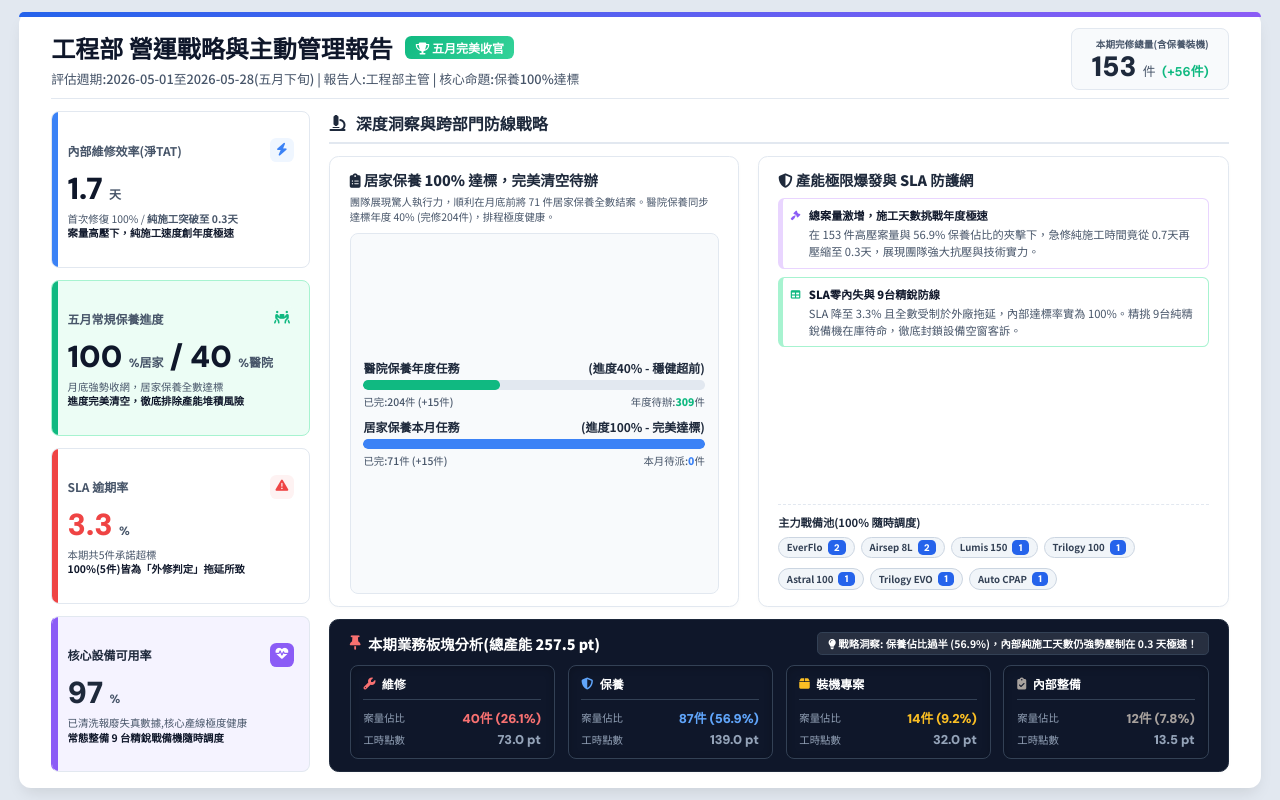
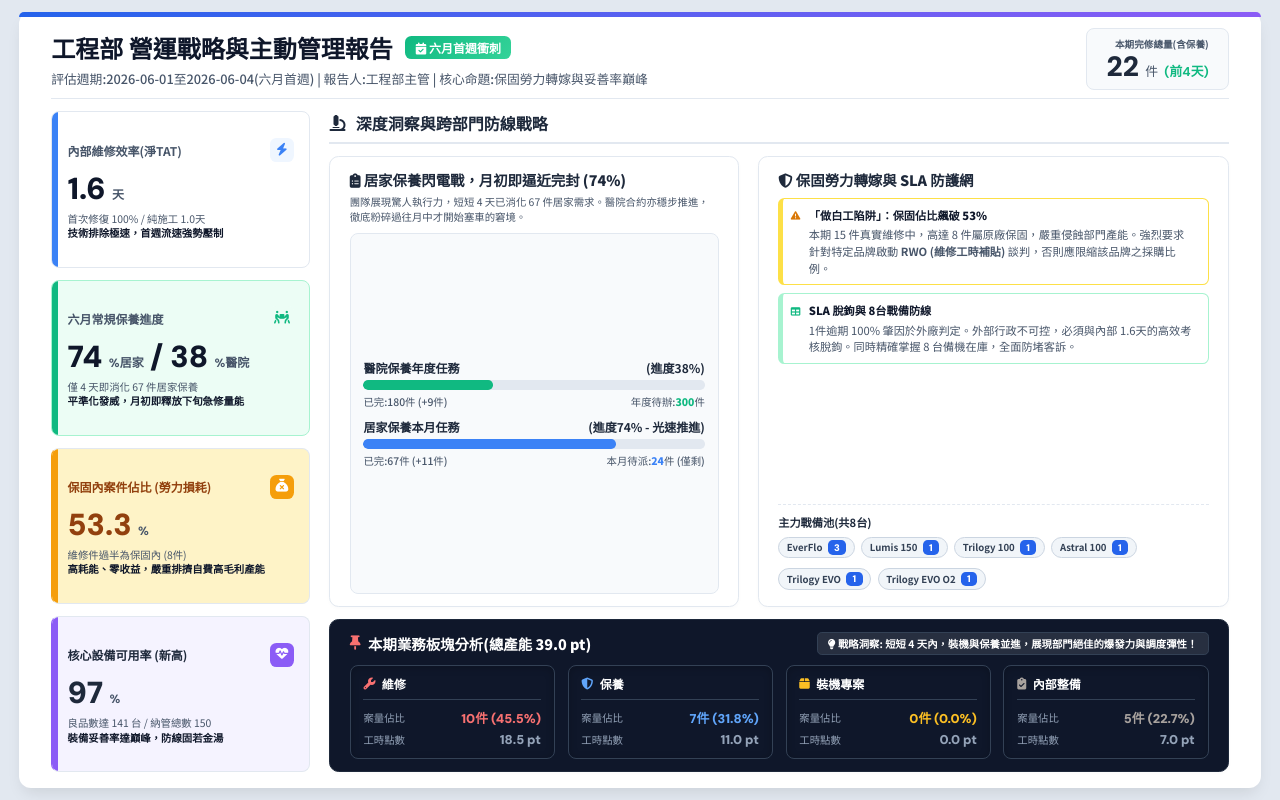
Before and after one commit to JamieHuang001/my-webpage, a plain HTML site: page index.html in a window 1280 px wide. Drawn offline with Linux system fonts and the light colour scheme.

Commit message:
Update index.html

```diff
--- a/index.html
+++ b/index.html
@@ -168,6 +168,7 @@
         .kpi-card.danger::before { background: var(--status-danger); }
         .kpi-card.info::before { background: var(--status-info); }
         .kpi-card.purple::before { background: var(--status-purple); }
+        .kpi-card.warning::before { background: #f59e0b; }
 
         .kpi-header {
             display: flex; justify-content: space-between; align-items: center; margin-bottom: 0.8vh;
@@ -186,6 +187,7 @@
         .kpi-card.danger .kpi-icon { background: var(--status-danger-bg); color: var(--status-danger); }
         .kpi-card.info .kpi-icon { background: var(--status-info-bg); color: var(--status-info); }
         .kpi-card.purple .kpi-icon { background: var(--status-purple-bg); color: var(--status-purple); }
+        .kpi-card.warning .kpi-icon { background: #fef3c7; color: #d97706; }
 
         .kpi-value {
             font-size: clamp(22px, 3.8vh, 48px);
@@ -198,6 +200,7 @@
 
         .kpi-value span { font-size: clamp(10px, 1.5vh, 18px); font-weight: 700; color: var(--text-muted); }
         .kpi-card.danger .kpi-value { color: var(--status-danger); }
+        .kpi-card.warning .kpi-value { color: #d97706; }
 
         .kpi-desc { font-size: clamp(9px, 1.3vh, 16px); line-height: 1.4; color: var(--text-muted); }
         .kpi-desc strong { color: var(--text-main); }
@@ -270,12 +273,14 @@
         }
         .action-list li.policy { border-left-color: var(--status-purple); border: 1px solid #e9d5ff; border-left-width: 0.4vw; background: white;}
         .action-list li.leveling { border-left-color: var(--status-success); border: 1px solid #a7f3d0; border-left-width: 0.4vw; background: white;}
+        .action-list li.critical { border-left-color: #f59e0b; border: 1px solid #fde047; border-left-width: 0.4vw; background: white;}
 
         .action-list li::before {
             font-family: 'Font Awesome 6 Free'; font-weight: 900; position: absolute; left: 0.6vw; top: 1.2vh; font-size: clamp(8px, 1.2vh, 14px);
         }
         .action-list li.policy::before { content: '\f0e3'; color: var(--status-purple); }
         .action-list li.leveling::before { content: '\f0ce'; color: var(--status-success); }
+        .action-list li.critical::before { content: '\f071'; color: #d97706; }
 
         .highlight-title { font-weight: 900; color: var(--text-main); display: block; margin-bottom: 0.3vh; }
 
@@ -322,12 +327,12 @@
     <!-- Header -->
     <div class="header">
         <div class="header-left">
-            <h1>工程部 營運戰略與主動管理報告 <span class="badge-proactive"><i class="fa-solid fa-trophy"></i> 五月完美收官</span></h1>
-            <p>評估週期:2026-05-01至2026-05-28(五月下旬) | 報告人:工程部主管 | 核心命題:保養100%達標</p>
+            <h1>工程部 營運戰略與主動管理報告 <span class="badge-proactive"><i class="fa-solid fa-calendar-check"></i> 六月首週衝刺</span></h1>
+            <p>評估週期:2026-06-01至2026-06-04(六月首週) | 報告人:工程部主管 | 核心命題:保固勞力轉嫁與妥善率巔峰</p>
         </div>
         <div class="header-right">
-            <div class="sub-metric">本期完修總量(含保養裝機)</div>
-            <div class="metric">153 <span style="font-size: clamp(10px, 1.6vh, 20px); color: var(--text-muted); font-weight: 500;">件</span> <span style="font-size: clamp(10px, 1.6vh, 16px); color: var(--status-success); font-weight: 700;">(+56件)</span></div>
+            <div class="sub-metric">本期完修總量(含保養)</div>
+            <div class="metric">22 <span style="font-size: clamp(10px, 1.6vh, 20px); color: var(--text-muted); font-weight: 500;">件</span> <span style="font-size: clamp(10px, 1.6vh, 16px); color: var(--status-success); font-weight: 700;">(前4天)</span></div>
         </div>
     </div>
 
@@ -340,38 +345,38 @@
                     <span class="kpi-title">內部維修效率(淨TAT)</span>
                     <div class="kpi-icon"><i class="fa-solid fa-bolt"></i></div>
                 </div>
-                <div class="kpi-value">1.7<span>天</span></div>
-                <div class="kpi-desc">首次修復 100% / <b>純施工突破至 0.3天</b><br><strong>案量高壓下，純施工速度創年度極速</strong></div>
+                <div class="kpi-value">1.6<span>天</span></div>
+                <div class="kpi-desc">首次修復 100% / 純施工 1.0天<br><strong>技術排除極速，首週流速強勢壓制</strong></div>
             </div>
 
-            <!-- 保養進度 -->
+            <!-- 保養進度 (超高效率達成) -->
             <div class="kpi-card success" style="background: var(--status-success-bg); border-color: #a7f3d0;">
                 <div class="kpi-header">
-                    <span class="kpi-title">五月常規保養進度</span>
+                    <span class="kpi-title">六月常規保養進度</span>
                     <div class="kpi-icon"><i class="fa-solid fa-people-carry-box"></i></div>
                 </div>
-                <div class="kpi-value">100<span>%居家</span> / 40<span>%醫院</span></div>
-                <div class="kpi-desc">月底強勢收網，居家保養全數達標<br><strong>進度完美清空，徹底排除產能堆積風險</strong></div>
+                <div class="kpi-value">74<span>%居家</span> / 38<span>%醫院</span></div>
+                <div class="kpi-desc">僅 4 天即消化 67 件居家保養<br><strong>平準化發威，月初即釋放下旬急修量能</strong></div>
             </div>
 
-            <!-- SLA 數據 -->
-            <div class="kpi-card danger">
+            <!-- 保固做白工警訊 (新增) -->
+            <div class="kpi-card warning" style="border-left-color: #f59e0b; background: #fef3c7;">
                 <div class="kpi-header">
-                    <span class="kpi-title">SLA 逾期率</span>
-                    <div class="kpi-icon"><i class="fa-solid fa-triangle-exclamation"></i></div>
+                    <span class="kpi-title" style="color: #92400e;">保固內案件佔比 (勞力損耗)</span>
+                    <div class="kpi-icon" style="background: #f59e0b; color: white;"><i class="fa-solid fa-sack-xmark"></i></div>
                 </div>
-                <div class="kpi-value">3.3<span>%</span></div>
-                <div class="kpi-desc">本期共5件承諾超標<br><strong>100%(5件)皆為「外修判定」拖延所致</strong></div>
+                <div class="kpi-value" style="color: #92400e;">53.3<span>%</span></div>
+                <div class="kpi-desc">維修件過半為保固內 (8件)<br><strong>高耗能、零收益，嚴重排擠自費高毛利產能</strong></div>
             </div>
 
-            <!-- 核心設備可用率 -->
+            <!-- 核心設備可用率 (新高) -->
             <div class="kpi-card purple" style="border-left-color: var(--status-purple); background: var(--status-purple-bg);">
                 <div class="kpi-header">
-                    <span class="kpi-title" style="color: var(--brand-primary);">核心設備可用率</span>
+                    <span class="kpi-title" style="color: var(--brand-primary);">核心設備可用率 (新高)</span>
                     <div class="kpi-icon" style="background: var(--status-purple); color: white;"><i class="fa-solid fa-heart-pulse"></i></div>
                 </div>
                 <div class="kpi-value" style="color: var(--brand-primary);">97<span>%</span></div>
-                <div class="kpi-desc">已清洗報廢失真數據,核心產線極度健康<br><strong>常態整備 9 台精銳戰備機隨時調度</strong></div>
+                <div class="kpi-desc">良品數達 141 台 / 納管總數 150<br><strong>裝備妥善率達巔峰，防線固若金湯</strong></div>
             </div>
         </div>
 
@@ -386,25 +391,25 @@
 
                 <!-- 洞察一：保養進度 -->
                 <div class="insight-card">
-                    <h3 style="font-size: clamp(12px, 1.8vh, 20px); color: var(--brand-primary); font-weight: 900;"><i class="fa-solid fa-clipboard-list"></i> 居家保養 100% 達標，完美清空待辦</h3>
-                    <p style="font-size: clamp(10px, 1.3vh, 16px); color: var(--text-muted); margin-top: 0.5vh; line-height: 1.5;">團隊展現驚人執行力，順利在月底前將 71 件居家保養全數結案。醫院保養同步達標年度 40% (完修204件)，排程極度健康。</p>
+                    <h3 style="font-size: clamp(12px, 1.8vh, 20px); color: var(--brand-primary); font-weight: 900;"><i class="fa-solid fa-clipboard-list"></i> 居家保養閃電戰，月初即逼近完封 (74%)</h3>
+                    <p style="font-size: clamp(10px, 1.3vh, 16px); color: var(--text-muted); margin-top: 0.5vh; line-height: 1.5;">團隊展現驚人執行力，短短 4 天已消化 67 件居家需求。醫院合約亦穩步推進，徹底粉碎過往月中才開始塞車的窘境。</p>
 
                     <div class="backlog-container">
                         <div class="backlog-item">
-                            <h4>醫院保養年度任務 <span>(進度40% - 穩健超前)</span></h4>
-                            <div class="pg-bar-bg"><div class="pg-bar-fill success" style="width: 40%;"></div></div>
+                            <h4>醫院保養年度任務 <span>(進度38%)</span></h4>
+                            <div class="pg-bar-bg"><div class="pg-bar-fill success" style="width: 38%;"></div></div>
                             <div class="backlog-stats">
-                                <span>已完:204件 (+15件)</span>
-                                <span>年度待辦:<span class="stat-success">309</span>件</span>
+                                <span>已完:180件 (+9件)</span>
+                                <span>年度待辦:<span class="stat-success">300</span>件</span>
                             </div>
                         </div>
 
                         <div class="backlog-item">
-                            <h4>居家保養本月任務 <span>(進度100% - 完美達標)</span></h4>
-                            <div class="pg-bar-bg"><div class="pg-bar-fill info" style="width: 100%;"></div></div>
+                            <h4>居家保養本月任務 <span>(進度74% - 光速推進)</span></h4>
+                            <div class="pg-bar-bg"><div class="pg-bar-fill info" style="width: 74%;"></div></div>
                             <div class="backlog-stats">
-                                <span>已完:71件 (+15件)</span>
-                                <span>本月待派:<span class="stat-info">0</span>件</span>
+                                <span>已完:67件 (+11件)</span>
+                                <span>本月待派:<span class="stat-info">24</span>件 (僅剩)</span>
                             </div>
                         </div>
                     </div>
@@ -412,32 +417,31 @@
 
                 <!-- 洞察二：管理聲明 -->
                 <div class="insight-card">
-                    <h3 style="font-size: clamp(12px, 1.8vh, 20px); color: var(--brand-primary); font-weight: 900;"><i class="fa-solid fa-shield-halved"></i> 產能極限爆發與 SLA 防護網</h3>
+                    <h3 style="font-size: clamp(12px, 1.8vh, 20px); color: var(--brand-primary); font-weight: 900;"><i class="fa-solid fa-shield-halved"></i> 保固勞力轉嫁與 SLA 防護網</h3>
 
                     <ul class="action-list">
-                        <li class="policy">
-                            <span class="highlight-title">總案量激增，施工天數挑戰年度極速</span>
-                            在 153 件高壓案量與 56.9% 保養佔比的夾擊下，急修純施工時間竟從 0.7天再壓縮至 0.3天，展現團隊強大抗壓與技術實力。
+                        <li class="critical">
+                            <span class="highlight-title">「做白工陷阱」：保固佔比飆破 53%</span>
+                            本期 15 件真實維修中，高達 8 件屬原廠保固，嚴重侵蝕部門產能。強烈要求針對特定品牌啟動 <b>RWO (維修工時補貼)</b> 談判，否則應限縮該品牌之採購比例。
                         </li>
                         <li class="leveling">
-                            <span class="highlight-title">SLA零內失與 9台精銳防線</span>
-                            SLA 降至 3.3% 且全數受制於外廠拖延，內部達標率實為 100%。精挑 9台純精銳備機在庫待命，徹底封鎖設備空窗客訴。
+                            <span class="highlight-title">SLA 脫鉤與 8台戰備防線</span>
+                            1件逾期 100% 肇因於外廠判定。外部行政不可控，必須與內部 1.6天的高效考核脫鉤。同時精確掌握 8 台備機在庫，全面防堵客訴。
                         </li>
                     </ul>
 
-                    <!-- 資源池清單 (9台精銳 - 依指示過濾) -->
+                    <!-- 資源池清單 (8台精銳) -->
                     <div style="border-top: 1px dashed var(--border-light); padding-top: 1.2vh; margin-top: auto;">
                         <div style="display: flex; justify-content: space-between; align-items: center; margin-bottom: 0.8vh;">
-                            <span style="font-size: clamp(10px, 1.4vh, 16px); color: var(--brand-primary); font-weight: 700;">主力戰備池(100% 隨時調度)</span>
+                            <span style="font-size: clamp(10px, 1.4vh, 16px); color: var(--brand-primary); font-weight: 700;">主力戰備池(共8台)</span>
                         </div>
                         <div style="display: flex; flex-wrap: wrap; gap: 0.5vw;">
-                            <span class="spare-chip">EverFlo <span class="qty">2</span></span>
-                            <span class="spare-chip">Airsep 8L <span class="qty">2</span></span>
+                            <span class="spare-chip">EverFlo <span class="qty">3</span></span>
                             <span class="spare-chip">Lumis 150 <span class="qty">1</span></span>
                             <span class="spare-chip">Trilogy 100 <span class="qty">1</span></span>
                             <span class="spare-chip">Astral 100 <span class="qty">1</span></span>
                             <span class="spare-chip">Trilogy EVO <span class="qty">1</span></span>
-                            <span class="spare-chip">Auto CPAP <span class="qty">1</span></span>
+                            <span class="spare-chip">Trilogy EVO O2 <span class="qty">1</span></span>
                         </div>
                     </div>
                 </div>
@@ -448,10 +452,10 @@
             <div class="insight-card" style="padding: 1.5vh 1.5vw; background: #0f172a; border-color: #1e293b;">
                 <div class="segments-header">
                     <div class="segments-title" style="color: white;">
-                        <i class="fa-solid fa-thumbtack" style="color: #f87171;"></i> 本期業務板塊分析(總產能 257.5 pt)
+                        <i class="fa-solid fa-thumbtack" style="color: #f87171;"></i> 本期業務板塊分析(總產能 39.0 pt)
                     </div>
                     <div class="segments-insight">
-                        <i class="fa-solid fa-lightbulb"></i> 戰略洞察: 保養佔比過半 (56.9%)，內部純施工天數仍強勢壓制在 0.3 天極速！
+                        <i class="fa-solid fa-lightbulb"></i> 戰略洞察: 短短 4 天內，裝機與保養並進，展現部門絕佳的爆發力與調度彈性！
                     </div>
                 </div>
 
@@ -459,29 +463,29 @@
                     <!-- 維修 -->
                     <div class="seg-card seg-repair">
                         <div class="seg-card-header"><i class="fa-solid fa-wrench"></i><div>維修</div></div>
-                        <div class="seg-card-row"><span>案量佔比</span><span class="seg-val primary">40件 (26.1%)</span></div>
-                        <div class="seg-card-row"><span>工時點數</span><span class="seg-val">73.0 pt</span></div>
+                        <div class="seg-card-row"><span>案量佔比</span><span class="seg-val primary">10件 (45.5%)</span></div>
+                        <div class="seg-card-row"><span>工時點數</span><span class="seg-val">18.5 pt</span></div>
                     </div>
 
                     <!-- 保養 -->
                     <div class="seg-card seg-pm">
                         <div class="seg-card-header"><i class="fa-solid fa-shield-halved"></i><div>保養</div></div>
-                        <div class="seg-card-row"><span>案量佔比</span><span class="seg-val primary">87件 (56.9%)</span></div>
-                        <div class="seg-card-row"><span>工時點數</span><span class="seg-val">139.0 pt</span></div>
+                        <div class="seg-card-row"><span>案量佔比</span><span class="seg-val primary">7件 (31.8%)</span></div>
+                        <div class="seg-card-row"><span>工時點數</span><span class="seg-val">11.0 pt</span></div>
                     </div>
 
-                    <!-- 裝機與專案 -->
+                    <!-- 裝機與專案 (本期無，改為內部整備) -->
                     <div class="seg-card seg-install">
                         <div class="seg-card-header"><i class="fa-solid fa-box"></i><div>裝機專案</div></div>
-                        <div class="seg-card-row"><span>案量佔比</span><span class="seg-val primary">14件 (9.2%)</span></div>
-                        <div class="seg-card-row"><span>工時點數</span><span class="seg-val">32.0 pt</span></div>
+                        <div class="seg-card-row"><span>案量佔比</span><span class="seg-val primary">0件 (0.0%)</span></div>
+                        <div class="seg-card-row"><span>工時點數</span><span class="seg-val">0.0 pt</span></div>
                     </div>
 
                     <!-- 內部整備 -->
                     <div class="seg-card seg-internal">
                         <div class="seg-card-header"><i class="fa-solid fa-clipboard-check"></i><div>內部整備</div></div>
-                        <div class="seg-card-row"><span>案量佔比</span><span class="seg-val primary">12件 (7.8%)</span></div>
-                        <div class="seg-card-row"><span>工時點數</span><span class="seg-val">13.5 pt</span></div>
+                        <div class="seg-card-row"><span>案量佔比</span><span class="seg-val primary">5件 (22.7%)</span></div>
+                        <div class="seg-card-row"><span>工時點數</span><span class="seg-val">7.0 pt</span></div>
                     </div>
                 </div>
             </div>
```
